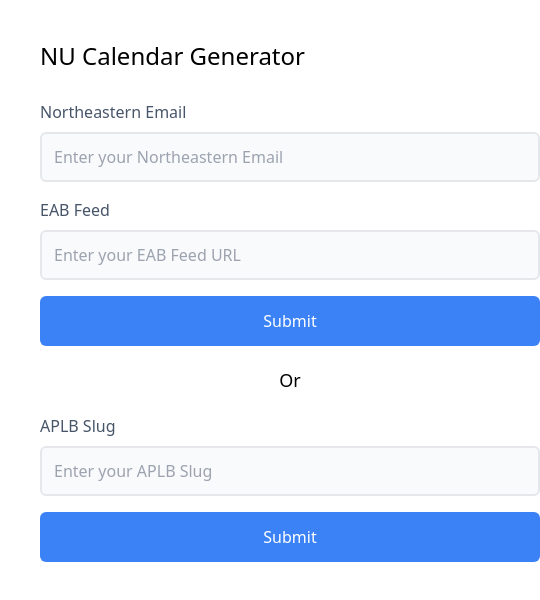
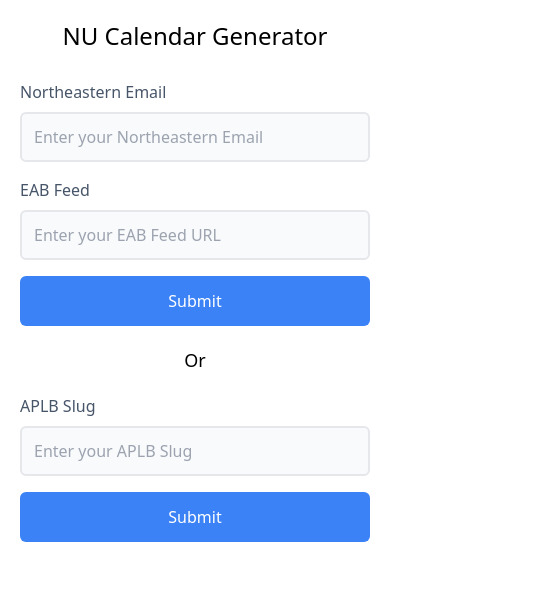
Before and after one commit to aidenappl/nu-calendar-ui, a Next.js app: page / in a window 390 px wide. Shown: the top 600 px of the page, 540 px wide, since content can reach past the window. Built offline with nearby package versions, Linux system fonts and the light colour scheme.

Commit message:
basic responsitivity

```diff
--- a/pages/index.tsx
+++ b/pages/index.tsx
@@ -81,9 +81,11 @@ const HomePage = () => {
 					<h1 className="text-4xl font-bold">Loading...</h1>
 				</div>
 			) : null}
-			<div className="p-10">
-				<h1 className="text-2xl pb-7">NU Calendar Generator</h1>
-				<div className="flex flex-col w-[500px] gap-4">
+			<div className="p-5 md:p-10 ">
+				<h1 className="w-full text-center md:text-left text-2xl pb-7">
+					NU Calendar Generator
+				</h1>
+				<div className="flex flex-col w-full md:w-[500px] gap-4">
 					<TextInput
 						placeholder="Enter your Northeastern Email"
 						label="Northeastern Email"
@@ -99,10 +101,10 @@ const HomePage = () => {
 					/>
 					<Button value="Submit" onClick={() => initialize()} />
 				</div>
-				<p className="my-5 relative text-lg font-medium text-center w-[500px]">
+				<p className="my-5 relative text-lg font-medium text-center w-full md:w-[500px]">
 					Or
 				</p>
-				<div className="flex flex-col w-[500px] gap-4">
+				<div className="flex flex-col w-full md:w-[500px] gap-4">
 					<TextInput
 						placeholder="Enter your APLB Slug"
 						label="APLB Slug"
```
